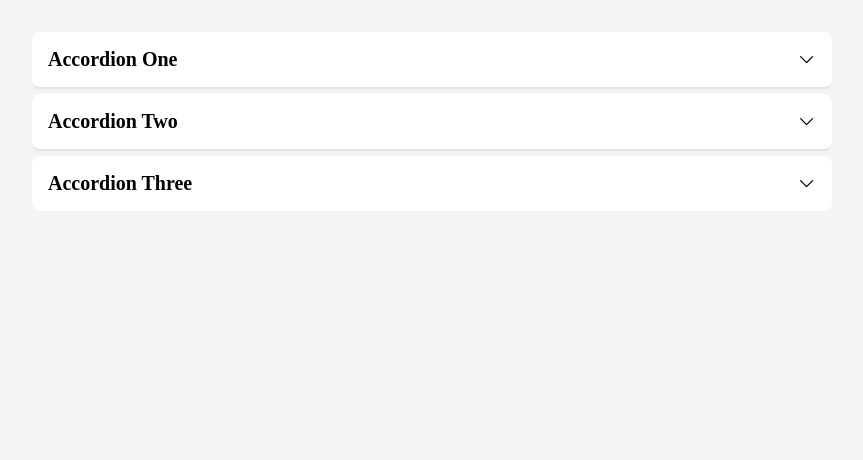
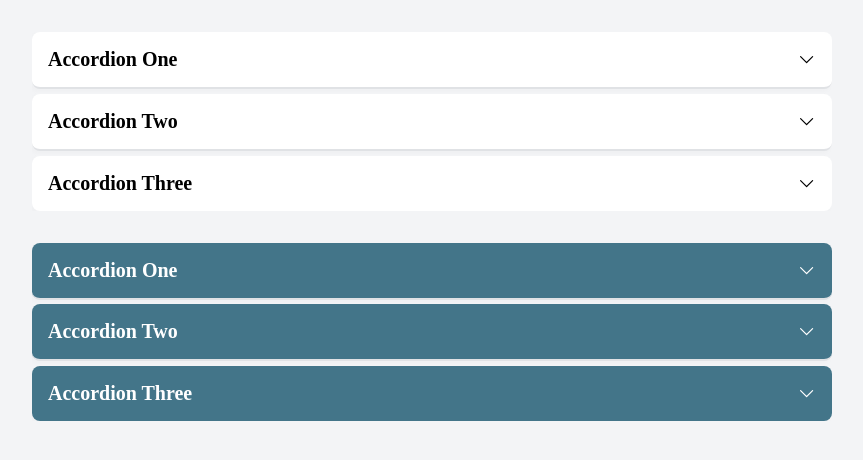
Before and after one commit to ellefamkar/accordion, a React (Vite) app: page / in a window 1280 px wide. Shown: the top 460 px of the page, without its empty margins (0-863 px from the left). Built offline with nearby package versions, Linux system fonts and the light colour scheme.

Commit message:
style(accordion open): Add new styles to differentiate it

```diff
--- a/src/components/AccordionOpen.jsx
+++ b/src/components/AccordionOpen.jsx
@@ -1,3 +1,6 @@
+import { ChevronDownIcon } from "@heroicons/react/24/solid";
+import { useState } from "react";
+
 const data = [
   {
     id: 1,
@@ -20,27 +23,38 @@ const data = [
 ];
 
 function AccordionOpen() {
-  return function Accordion() {
-    return (
-      <div className="accordion">
-        {data.map((item) => (
-          <AccordionItem key={item.id} item={item} />
-        ))}
-      </div>
-    );
-  };
+  const [open, setOpen] = useState(null);
+
+  return (
+    <div className="accordion one-open-accordion">
+      {data.map((item) => (
+        <AccordionItem
+          key={item.id}
+          item={item}
+          setOpen={setOpen}
+          open={open}
+        />
+      ))}
+    </div>
+  );
 }
 
 export default AccordionOpen;
 
-function AccordionItem({ item }) {
+function AccordionItem({ item, setOpen, open }) {
+  const isOpen = item.id === open;
+
   return (
-    <div className="accordion-item">
-      <div className="accordion-item__header">
+    <div className={`accordion-item ${isOpen ? "accordion__expanded" : ""}`}>
+      <div
+        className="accordion-item__header"
+        onClick={() => setOpen(isOpen ? null : item.id)}
+      >
         {item.title}
         <ChevronDownIcon className="accordion-item__chevron" />
       </div>
       <div className="accordion-item__content">{item.content}</div>
+      {/* {isOpen && <div className="accordion-item__content">{item.content}</div>} */}
     </div>
   );
 }
--- a/src/index.css
+++ b/src/index.css
@@ -78,3 +78,16 @@ body {
 .accordion-item.accordion__expanded .accordion-item__chevron {
   rotate: 180deg;
 }
+
+.one-open-accordion {
+  margin-top: 2rem;
+}
+
+.accordion.one-open-accordion .accordion-item{
+  background-color: #437589;
+  color: #ffffff;
+}
+
+.accordion.one-open-accordion .accordion-item__content {
+  color: #b4b6b9;
+}
```
